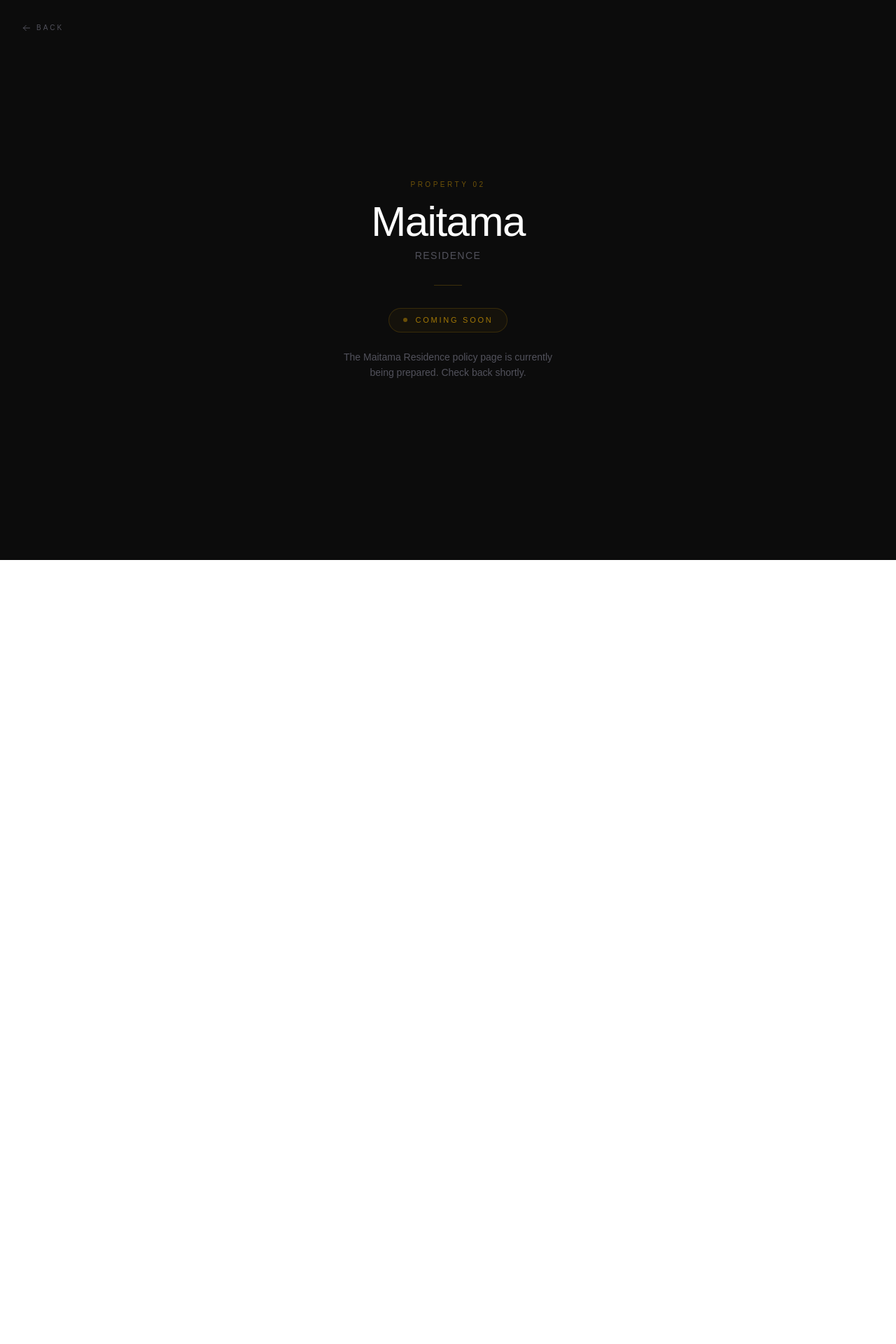
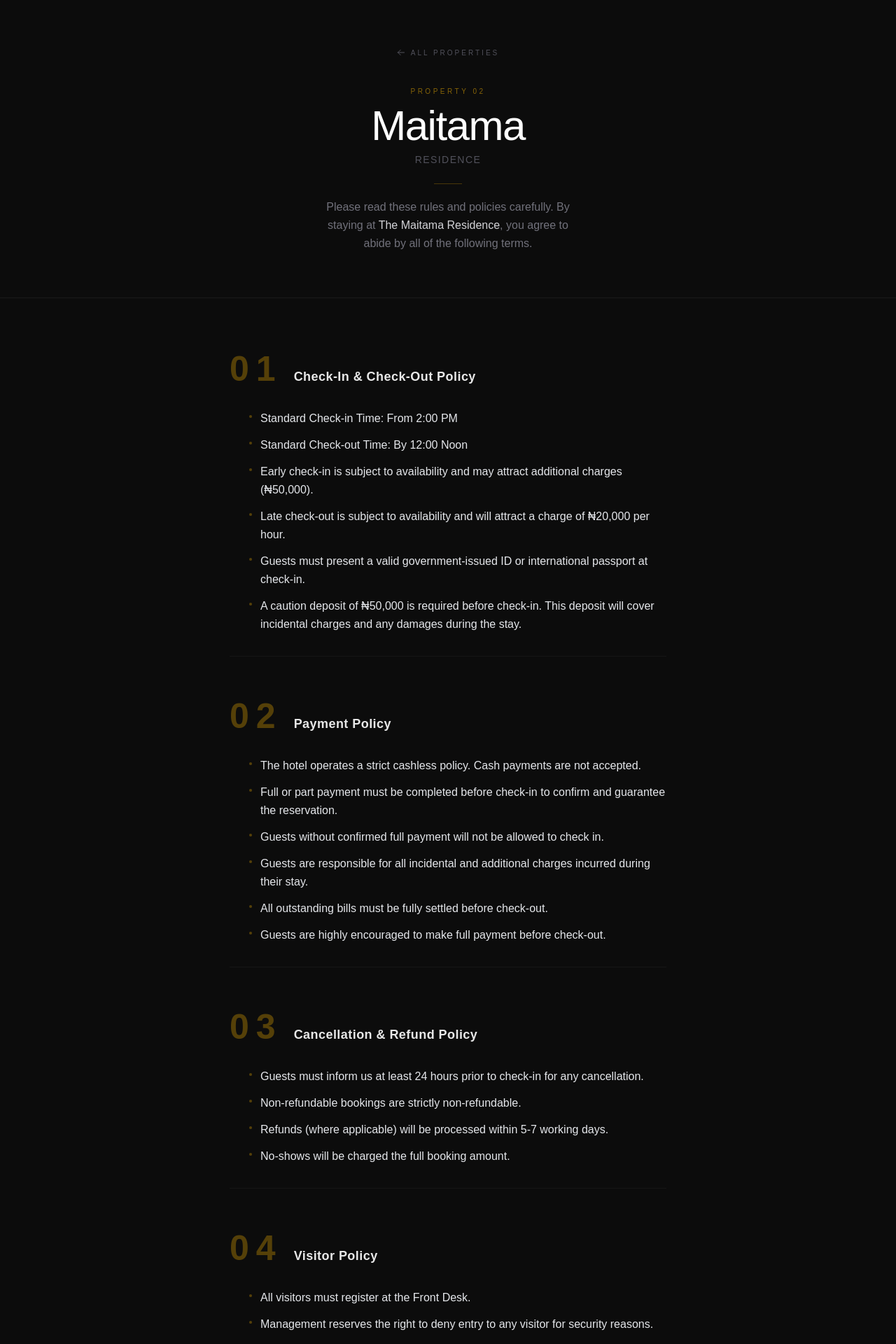
Before and after one commit to casalavorolimitedIT/Guest-policies, a Next.js app: page /maitama-residence in a window 1280 px wide. Shown: the top 1920 px of the page at 70% size. Before the commit the page ends 800 px from the top, so only its background shows below. Built offline with nearby package versions, Linux system fonts and the light colour scheme.

Commit message:
feat: add comprehensive guest policies and rules for Maitama Residence

```diff
--- a/app/maitama-residence/page.tsx
+++ b/app/maitama-residence/page.tsx
@@ -1,11 +1,107 @@
 import Link from "next/link";
+
+const sections = [
+  {
+    number: "01",
+    title: "Check-In & Check-Out Policy",
+    items: [
+      "Standard Check-in Time: From 2:00 PM",
+      "Standard Check-out Time: By 12:00 Noon",
+      "Early check-in is subject to availability and may attract additional charges (₦50,000).",
+      "Late check-out is subject to availability and will attract a charge of ₦20,000 per hour.",
+      "Guests must present a valid government-issued ID or international passport at check-in.",
+      "A caution deposit of ₦50,000 is required before check-in. This deposit will cover incidental charges and any damages during the stay.",
+    ],
+  },
+  {
+    number: "02",
+    title: "Payment Policy",
+    items: [
+      "The hotel operates a strict cashless policy. Cash payments are not accepted.",
+      "Full or part payment must be completed before check-in to confirm and guarantee the reservation.",
+      "Guests without confirmed full payment will not be allowed to check in.",
+      "Guests are responsible for all incidental and additional charges incurred during their stay.",
+      "All outstanding bills must be fully settled before check-out.",
+      "Guests are highly encouraged to make full payment before check-out.",
+    ],
+  },
+  {
+    number: "03",
+    title: "Cancellation & Refund Policy",
+    items: [
+      "Guests must inform us at least 24 hours prior to check-in for any cancellation.",
+      "Non-refundable bookings are strictly non-refundable.",
+      "Refunds (where applicable) will be processed within 5-7 working days.",
+      "No-shows will be charged the full booking amount.",
+    ],
+  },
+  {
+    number: "04",
+    title: "Visitor Policy",
+    items: [
+      "All visitors must register at the Front Desk.",
+      "Management reserves the right to deny entry to any visitor for security reasons.",
+    ],
+  },
+  {
+    number: "05",
+    title: "Quiet Hours Policy",
+    items: [
+      "No loud music or noise is allowed at any time.",
+      "Guests must maintain reasonable noise levels to avoid disturbing others.",
+    ],
+  },
+  {
+    number: "06",
+    title: "Smoking Policy",
+    items: [
+      "The Residence is a non-smoking property except in designated areas (Balcony or pool side).",
+      "Smoking inside guest rooms will attract a penalty of ₦150,000 and eviction.",
+      "Tampering with smoke detectors is strictly prohibited and may result in eviction without refund.",
+    ],
+  },
+  {
+    number: "07",
+    title: "Damage & Loss Policy",
+    items: [
+      "Guests are liable for any damage caused to Residence property.",
+      "Any damages in the room will be charged based on the replacement cost of the items.",
+      "The caution deposit of ₦50,000 collected before check-in may be applied toward damages or other incidental charges.",
+      "The Residence reserves the right to charge the guest's registered payment method for damages discovered after check-out.",
+    ],
+  },
+  {
+    number: "08",
+    title: "Safety & Security",
+    items: [
+      "Guests are advised to secure valuables.",
+      "The Residence is not responsible for loss of valuables not properly secured.",
+      "Weapons, illegal substances, and hazardous materials are strictly prohibited on Residence premises.",
+    ],
+  },
+  {
+    number: "09",
+    title: "Pet Policy",
+    items: [
+      "Pets are not allowed unless prior written approval is granted by management.",
+    ],
+  },
+  {
+    number: "10",
+    title: "Right of Admission",
+    items: [
+      "The Residence reserves the right to refuse service or evict any guest engaging in: disorderly conduct, illegal activities, harassment of guests or staff, or violation of Residence policies.",
+    ],
+  },
+];
 
 export default function MaitamaPage() {
   return (
-    <div className="min-h-screen bg-[#0c0c0c] flex flex-col items-center justify-center px-6 text-center">
+    <div className="min-h-screen bg-[#0c0c0c] text-white">
+      <div className="border-b border-white/6 px-6 py-16 text-center">
         <Link
           href="/"
-        className="absolute top-8 left-8 inline-flex items-center gap-2 text-[10px] uppercase tracking-[0.3em] text-zinc-600 hover:text-amber-400/70 transition-colors duration-200"
+          className="inline-flex items-center gap-2 text-[10px] uppercase tracking-[0.3em] text-zinc-600 hover:text-amber-400/70 transition-colors duration-200 mb-10"
         >
           <svg
             className="w-3 h-3"
@@ -20,31 +116,74 @@ export default function MaitamaPage() {
               d="M10.5 19.5L3 12m0 0l7.5-7.5M3 12h18"
             />
           </svg>
-        Back
+          All Properties
         </Link>
 
-      <p className="text-[10px] uppercase tracking-[0.35em] text-amber-400/40 mb-4">
+        <p className="text-[10px] uppercase tracking-[0.35em] text-amber-400/50 mb-3">
           Property 02
         </p>
-      <h1 className="text-5xl md:text-6xl font-extralight tracking-tight text-white">
+        <h1 className="text-5xl md:text-6xl font-extralight tracking-tight">
           Maitama
         </h1>
         <p className="text-zinc-600 text-sm mt-2 tracking-widest uppercase font-light">
           Residence
         </p>
-
-      <div className="mt-8 w-10 h-px bg-amber-400/20 mx-auto" />
-
-      <div className="mt-8 inline-flex items-center gap-3 px-5 py-2 rounded-full border border-amber-400/15 bg-amber-400/4">
-        <span className="w-1.5 h-1.5 rounded-full bg-amber-400/50 animate-pulse" />
-        <span className="text-[11px] uppercase tracking-[0.25em] text-amber-400/60">
-          Coming Soon
-        </span>
+        <div className="mt-6 mx-auto w-10 h-px bg-amber-400/25" />
+        <p className="text-zinc-500 text-base mt-5 max-w-sm mx-auto leading-relaxed">
+          Please read these rules and policies carefully. By staying at
+          <span className="text-zinc-300"> The Maitama Residence</span>, you agree
+          to abide by all of the following terms.
+        </p>
       </div>
 
-      <p className="mt-6 text-zinc-600 text-sm max-w-xs leading-relaxed">
-        The Maitama Residence policy page is currently being prepared. Check back shortly.
+      <div className="max-w-2xl mx-auto px-6 py-16 space-y-12">
+        {sections.map((section) => (
+          <div key={section.number} className="group">
+            <div className="flex items-baseline gap-4 mb-5">
+              <span className="lg:text-[50px] text-[20px] tabular-nums font-extrabold text-amber-400/30 tracking-[0.2em] shrink-0">
+                {section.number}
+              </span>
+              <h2 className="text-lg font-bold text-white/90 tracking-wide">
+                {section.title}
+              </h2>
+            </div>
+            <ul className="ml-7 space-y-3">
+              {section.items.map((item, i) => (
+                <li key={i} className="flex gap-3 text-base text-gray-200 leading-relaxed">
+                  <span className="mt-2 shrink-0 w-1 h-1 rounded-full bg-amber-400/30" />
+                  {item}
+                </li>
+              ))}
+            </ul>
+            <div className="mt-8 h-px bg-white/4" />
+          </div>
+        ))}
+      </div>
+
+      <div className="border-t border-white/5 py-10 text-center">
+        <p className="text-[11px] text-zinc-700 tracking-widest uppercase">
+          The Maitama Residence &mdash; Guest Policies
         </p>
+        <Link
+          href="/"
+          className="inline-flex items-center gap-2 mt-4 text-[10px] uppercase tracking-[0.25em] text-zinc-700 hover:text-amber-400/60 transition-colors duration-200"
+        >
+          <svg
+            className="w-3 h-3"
+            fill="none"
+            viewBox="0 0 24 24"
+            stroke="currentColor"
+            strokeWidth={2}
+          >
+            <path
+              strokeLinecap="round"
+              strokeLinejoin="round"
+              d="M10.5 19.5L3 12m0 0l7.5-7.5M3 12h18"
+            />
+          </svg>
+          Back to home
+        </Link>
+      </div>
     </div>
   );
 }
```
Lines whose indentation alone changed are shown as unchanged.
